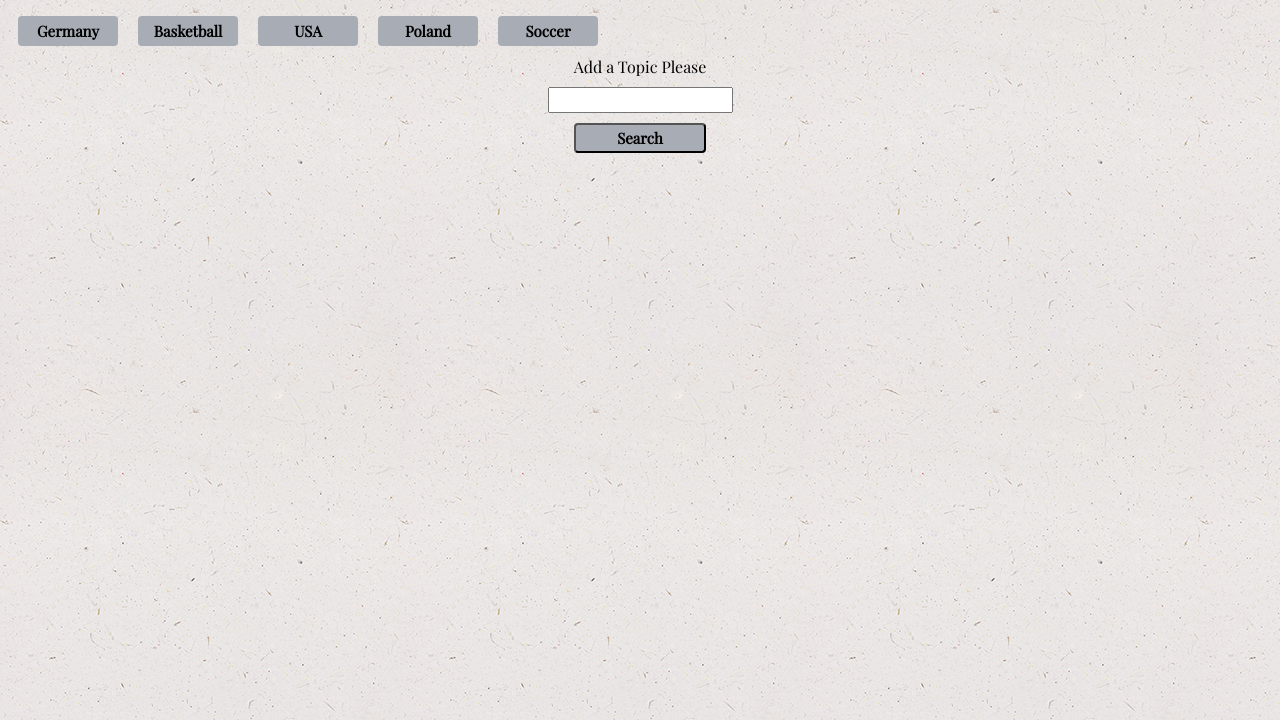
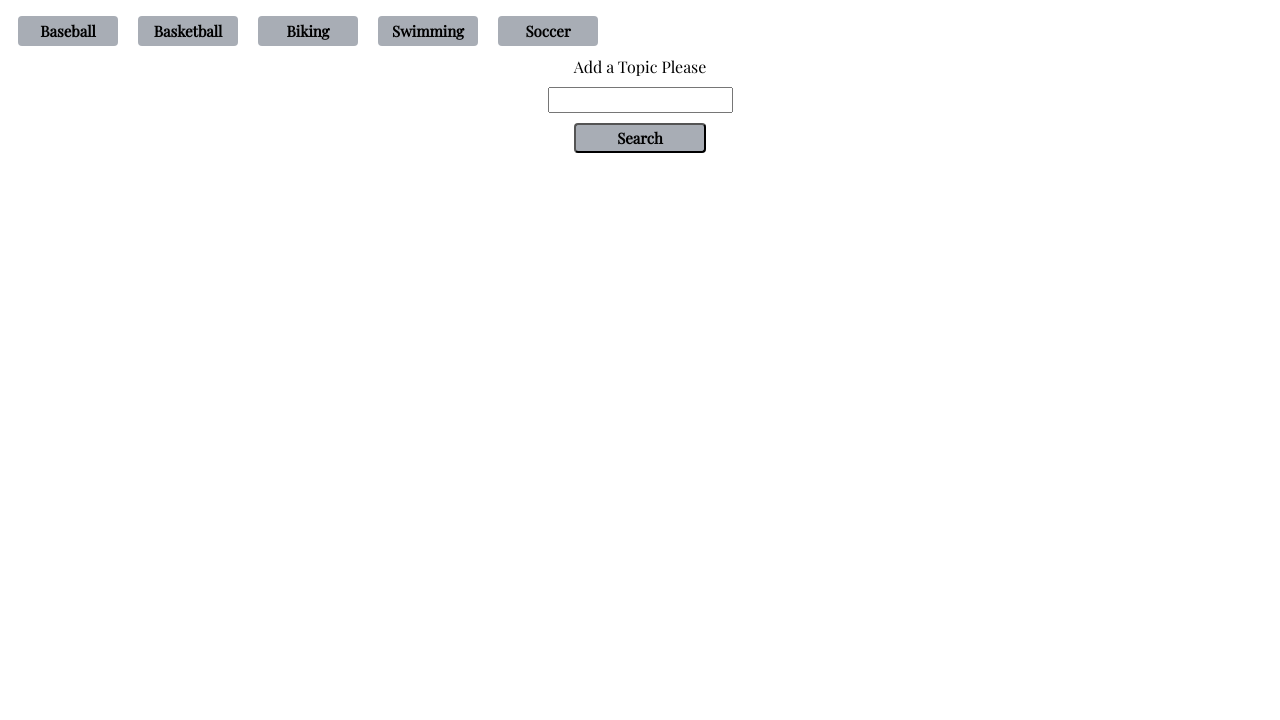
Before and after one commit to mfalkenberg/GifTastic, a plain HTML site: page index.html in a window 1280 px wide. Shown: the part 80-800 px from the top of the page. Drawn offline with nearby package versions, Linux system fonts and the light colour scheme.

Commit message:
change background

```diff
--- a/game.js
+++ b/game.js
@@ -1,4 +1,4 @@
-var topics = ["Germany", "Basketball", "USA", "Poland", "Soccer"];
+var topics = ["Baseball", "Basketball", "Biking", "Swimming", "Soccer"];
 
 function displaySport() {
 	var sport = $(this).attr("data-name");
--- a/style.css
+++ b/style.css
@@ -1,6 +1,7 @@
 body {
-	background-image: url("images/color.png");
+	/*background-image: url("images/color.png");*/
 	font-family: 'Playfair Display', serif;
+	background: white;
 }
 
 h1 {
```
